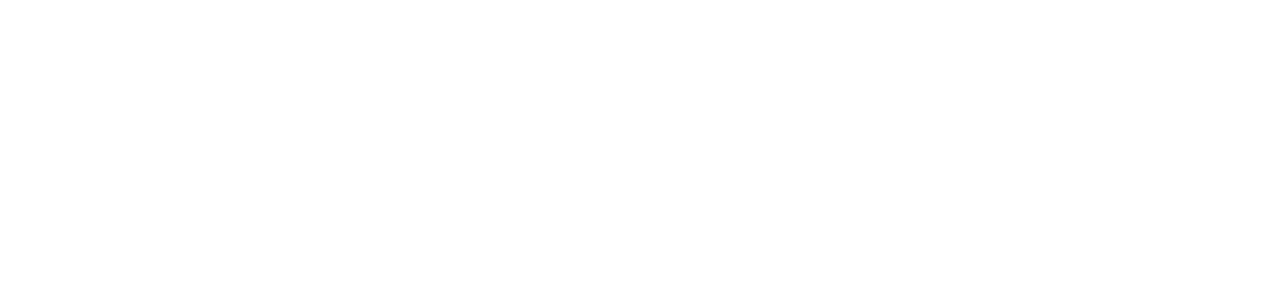
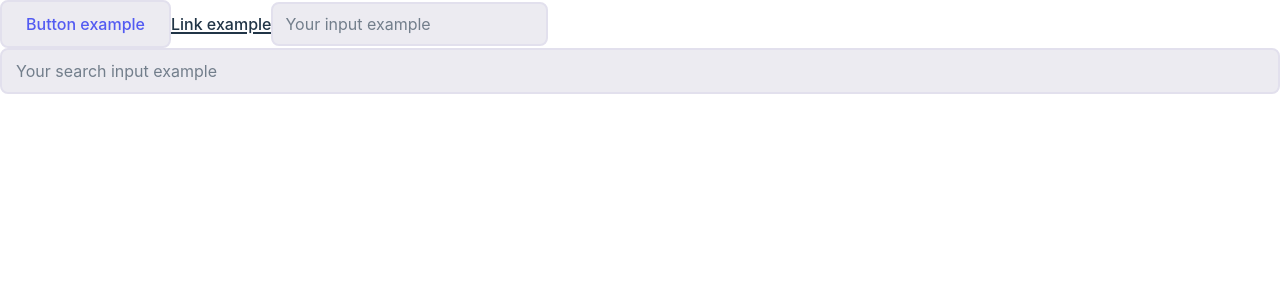
Before and after one commit to double-vee/react-components, a React app: page / in a window 1280 px wide. Shown: the top 300 px of the page. Built offline with nearby package versions, Linux system fonts and the light colour scheme; the HTML template or start-up script is replaced by a standard one.

Commit message:
input component, global style updates

```diff
--- a/src/App.tsx
+++ b/src/App.tsx
@@ -1,5 +1,27 @@
+import { TextInput } from './components/input/Input';
+
 function App() {
-  return <></>;
+  return (
+    <>
+      <button>Button example</button>
+      <a href="#">Link example</a>
+      <TextInput
+        id="textInput"
+        label="Text input"
+        name="textInput"
+        placeholder="Your input example"
+        type="text"
+      />
+      <TextInput
+        id="search"
+        label="Search input"
+        name="q"
+        placeholder="Your search input example"
+        type="search"
+        variant="complex"
+      />
+    </>
+  );
 }
 
 export default App;
--- /dev/null
+++ b/src/components/input/Input.module.css
@@ -0,0 +1,39 @@
+.inputBase {
+  border: none;
+  background-color: transparent;
+  color: var(--text-color);
+  font: inherit;
+  font-weight: 500;
+}
+
+.inputBase:focus,
+.inputBase:focus-visible {
+  outline: none;
+}
+
+.inputBase:invalid {
+  box-shadow: none;
+}
+
+.inputBase::placeholder {
+  color: color-mix(in srgb, currentColor 60%, transparent);
+  opacity: 1;
+  font-weight: 400;
+}
+
+.inputBorder {
+  border: var(--border-size) solid var(--border-color);
+  border-radius: 0.5rem;
+  padding: 0.5rem 0.75rem;
+  background-color: var(--bg-color-element);
+  transition: border-color 0.25s;
+}
+
+.inputBorder:is(:hover, :focus-within) {
+  border-color: var(--border-color-hover);
+}
+
+.inputWrapper {
+  display: flex;
+  justify-content: space-between;
+}
--- /dev/null
+++ b/src/components/input/Input.tsx
@@ -0,0 +1,67 @@
+import styles from './Input.module.css';
+
+type InputVariant = 'complex';
+
+interface InputProps extends React.InputHTMLAttributes<HTMLInputElement> {
+  id: string;
+  label: string;
+  placeholder: string;
+  className?: string;
+}
+
+interface InputWrapperProps extends React.HTMLAttributes<HTMLDivElement> {
+  children?: React.ReactNode;
+  className?: string;
+}
+
+interface TextInputProps extends InputProps {
+  children?: React.ReactNode;
+  variant?: InputVariant;
+}
+
+const Input: React.FC<InputProps> = ({
+  id,
+  label,
+  placeholder,
+  className,
+  ...props
+}) => {
+  return (
+    <input
+      id={id}
+      aria-label={label}
+      aria-placeholder={placeholder}
+      placeholder={placeholder}
+      className={`${styles.inputBase} ${className}`}
+      {...props}
+    ></input>
+  );
+};
+
+const InputWrapper: React.FC<InputWrapperProps> = ({ children, className }) => {
+  return <div className={className}>{children}</div>;
+};
+
+export const TextInput = ({
+  children,
+  className,
+  variant,
+  ...props
+}: TextInputProps) => {
+  if (variant === 'complex') {
+    return (
+      <InputWrapper
+        className={`${styles.inputBorder} ${styles.inputWrapper} ${className}`}
+      >
+        <Input {...props}>{children}</Input>
+      </InputWrapper>
+    );
+  }
+
+  return (
+    <Input
+      {...props}
+      className={`${styles.inputBorder} ${className}`}
+    ></Input>
+  );
+};
--- a/src/index.css
+++ b/src/index.css
@@ -1,19 +1,30 @@
 :root {
+  /* Color: */
+
   --black: #1a1a1a;
   --dark: #222225;
   --dark-lighter: #28282cb9;
   --gray: #ecebf1;
+  --gray-darker: #e2e0ed;
   --light: #ffffffde;
   --paper: #ffffff;
   --ink: #213547;
   --secondary: #535bf2;
   --secondary-light: #646cff;
   --secondary-lighter: #747bff;
-  --bg-app: var(--black);
-  --bg-element: var(--dark);
-  --text: var(--light);
-  --text-btn: var(--light);
-  --link-hover: var(--secondary-light);
+
+  --bg-color-app: var(--black);
+  --bg-color-element: var(--dark);
+  --border-color: var(--dark-lighter);
+  --border-color-hover: var(--secondary-lighter);
+  --link-color-hover: var(--secondary-lighter);
+  --text-color: var(--light);
+  --text-color-btn: var(--light);
+
+  /* Size: */
+
+  --line-thickness: 0.094rem;
+  --border-size: 0.125rem;
 
   font-family: -apple-system, BlinkMacSystemFont, avenir next, avenir, segoe ui,
     helvetica neue, Adwaita Sans, Cantarell, Ubuntu, roboto, noto, helvetica,
@@ -22,32 +33,15 @@
   line-height: 1.5;
 
   color-scheme: light dark;
-  color: var(--text);
-  background-color: var(--bg-app);
-
-  font-synthesis: none;
-  text-rendering: optimizeLegibility;
-  -webkit-font-smoothing: antialiased;
-  -moz-osx-font-smoothing: grayscale;
-}
-
-a {
-  font-weight: 500;
-  color: currentColor;
-  text-decoration-line: underline;
-  text-decoration-thickness: 0.094rem;
-  text-underline-offset: 0.125rem;
-}
-
-a:hover {
-  color: var(--link-hover);
+  color: var(--text-color);
+  background-color: var(--bg-color-app);
 }
 
 body {
   margin: 0;
   padding: 0;
   box-sizing: border-box;
-  min-height: 100vh;
+  min-height: 100dvh;
 }
 
 h1 {
@@ -55,34 +49,50 @@
   line-height: 1.2;
 }
 
+a {
+  font-weight: 500;
+  color: currentColor;
+  text-decoration-line: underline;
+  text-decoration-thickness: var(--line-thickness);
+  text-underline-offset: 0.125rem;
+}
+
+a:hover {
+  color: var(--link-color-hover);
+}
+
+a:focus-visible {
+  border-radius: 0.25rem;
+  outline: var(--border-size) solid var(--border-color-hover);
+  outline-offset: 0.25rem;
+}
+
 button {
-  border: 1px solid var(--dark-lighter);
-  border-radius: 8px;
+  border: var(--border-size) solid var(--border-color);
+  border-radius: 0.5rem;
   padding: 0.75rem 1.5rem;
-  background-color: var(--bg-element);
-  color: var(--text-btn);
+  background-color: var(--bg-color-element);
+  color: var(--text-color-btn);
   font-family: inherit;
   font-size: 1rem;
   font-weight: 500;
   cursor: pointer;
-  transition: all 0.25s;
+  transition: border-color 0.25s;
 }
 
-button:hover {
-  border-color: var(--link-hover);
-}
-
-button:focus,
-button:focus-visible {
-  outline: 4px auto -webkit-focus-ring-color;
+button:is(:hover, :focus, :focus-visible) {
+  border-color: var(--border-color-hover);
+  outline: none;
 }
 
 @media (prefers-color-scheme: light) {
   :root {
-    --bg-app: var(--paper);
-    --bg-element: var(--gray);
-    --text: var(--ink);
-    --text-btn: var(--secondary);
-    --link-hover: var(--secondary);
+    --border-color: var(--gray-darker);
+    --border-color-hover: var(--secondary);
+    --bg-color-app: var(--paper);
+    --bg-color-element: var(--gray);
+    --link-color-hover: var(--secondary);
+    --text-color: var(--ink);
+    --text-color-btn: var(--secondary);
   }
 }
```
